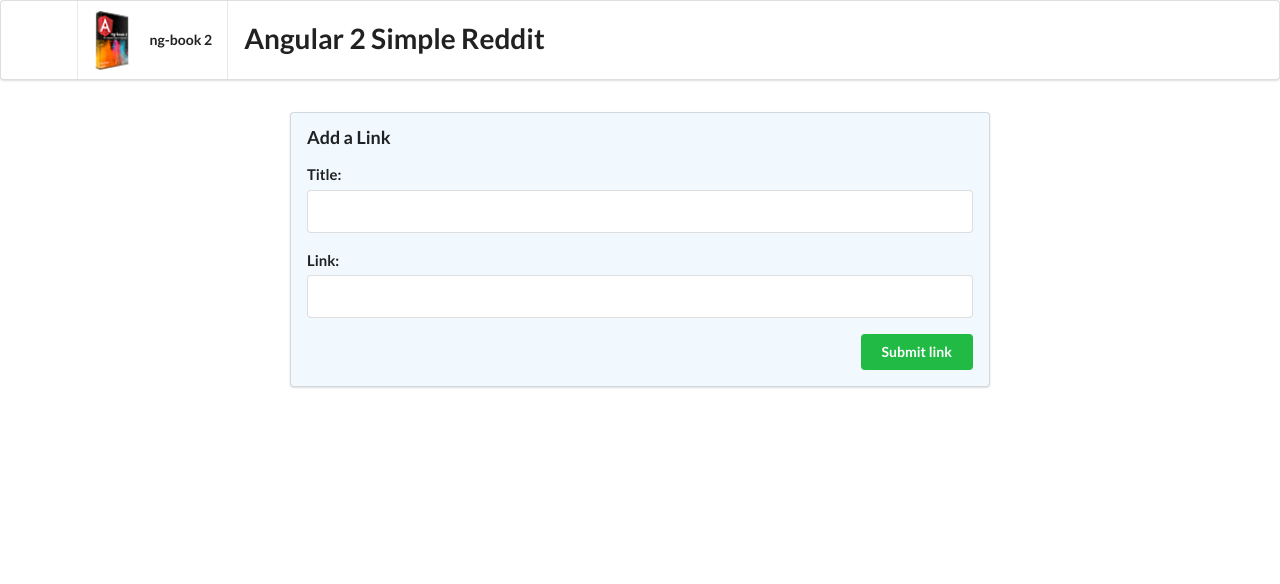
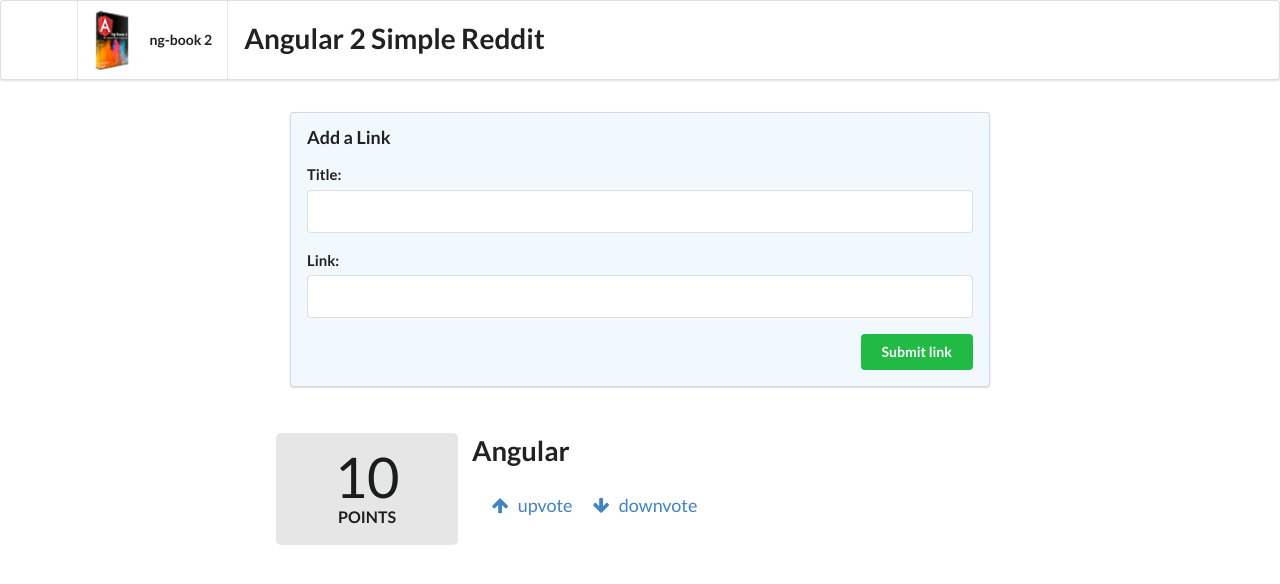
Before and after one commit to pthiagodev/angular-reddit, an Angular app: page / in a window 1280 px wide. Shown: the top 584 px of the page. Built offline with nearby package versions, Linux system fonts and the light colour scheme.

Commit message:
adds the Artcle template to the app

```diff
--- a/src/app/app.component.html
+++ b/src/app/app.component.html
@@ -15,3 +15,6 @@
     Submit link
   </button>
 </form>
+<div class="ui grid posts">
+  <app-article></app-article>
+</div>
```
